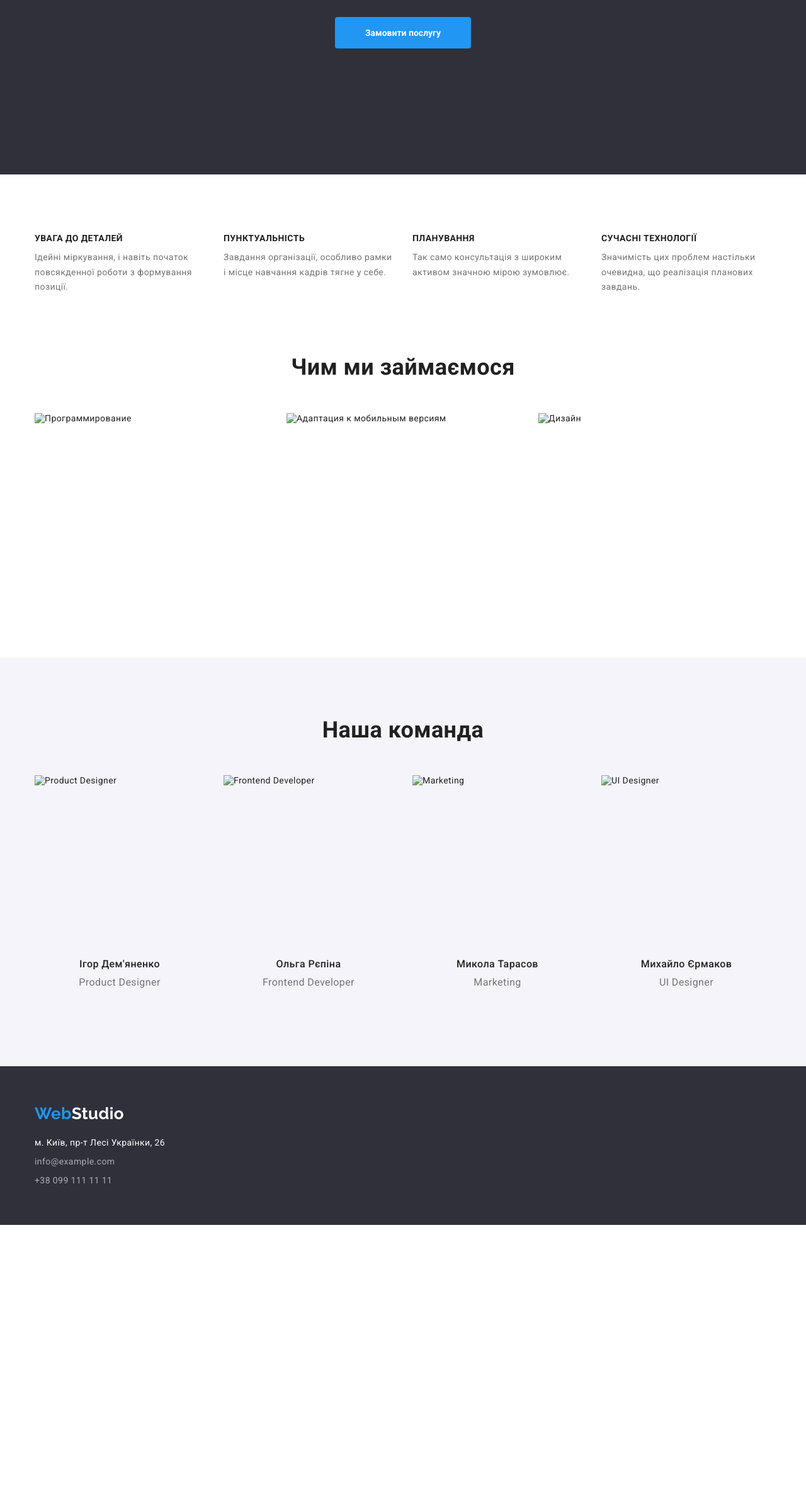
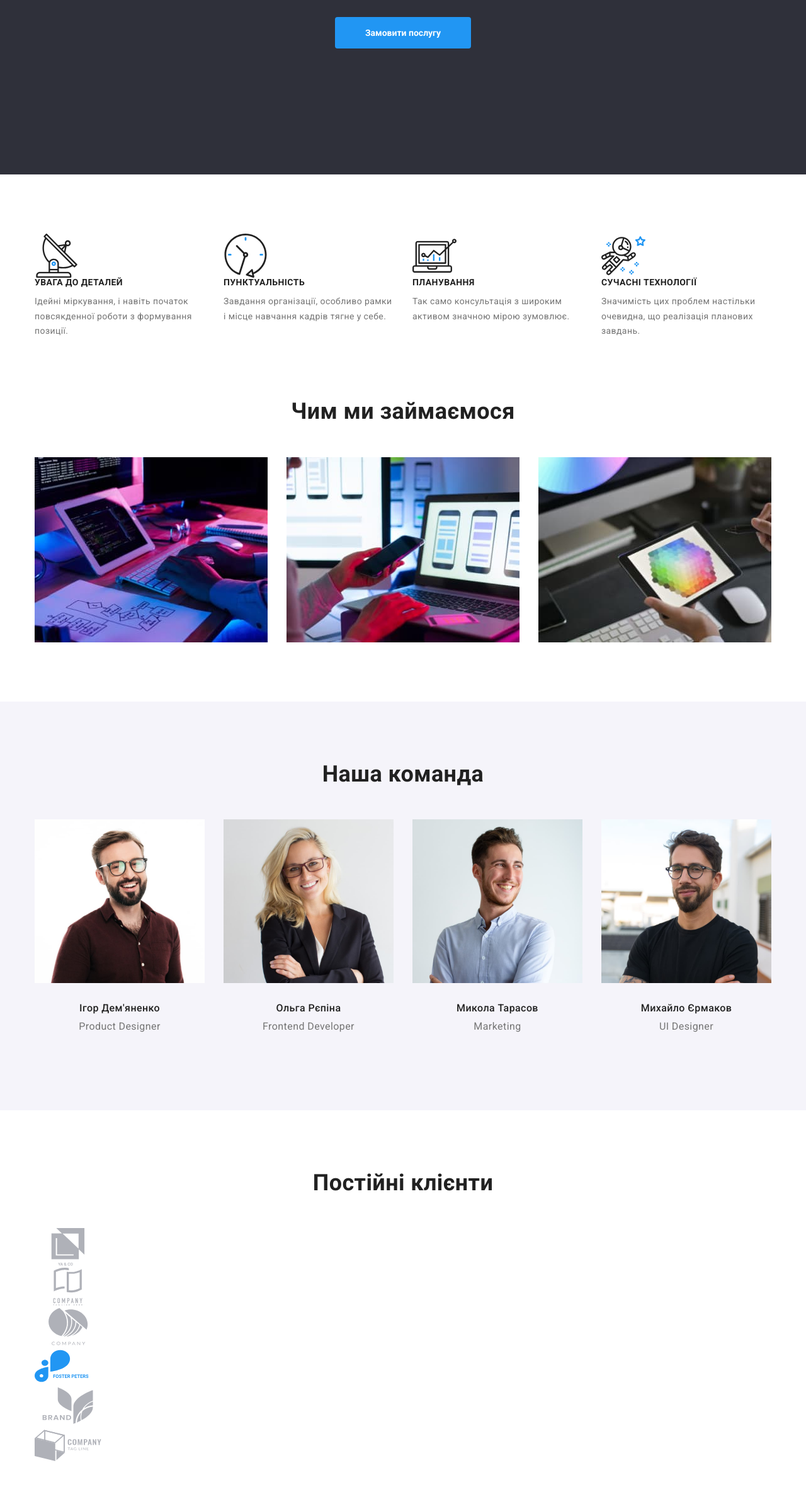
Before and after one commit to EugeniaKutsel/goit-markup-hw-04, a plain HTML site: page index.html in a window 1280 px wide. Shown: the part 404-2762 px from the top of the page at 63% size. Before the commit the page ends 2349 px from the top, so only its background shows below. Drawn offline with nearby package versions, Linux system fonts and the light colour scheme.

Commit message:
Update index.html

```diff
--- a/index.html
+++ b/index.html
@@ -26,8 +26,18 @@
                 </ul>
             </nav>
             <ul class="contacts list">
-                <li class="item"><a href="mailto:info@devstudio.com" class="link">info@devstudio.com</a></li>
-                <li class="item"><a href="tel:+380961111111" class="link">+38 096 111 11 11</a></li>
+                <li class="item">
+                    <a href="mailto:info@devstudio.com" class="link">info@devstudio.com</a>
+                    <svg class="contacts-list icon" width="16" height="12">
+                        <use href="./images/icons.svg#letter"></use>
+                    </svg>
+                </li>
+                <li class="item">
+                    <a href="tel:+380961111111" class="link">+38 096 111 11 11</a>
+                    <svg class="contacts-list icon" width="10" height="16">
+                        <use href="./images/icons.svg#phone"></use>
+                    </svg>
+                </li>
             </ul>
         </div>
     </header>
@@ -43,19 +53,39 @@
                 <h2 class="hidden">Особливості</h2>
                 <ul class="features-list list">
                     <li class="item">
+                        <div class="features-list icon-box">
+                            <svg class="features-list icon" width="70" height="70">
+                                <use href="./images/icons.svg#antenna"></use>
+                            </svg>
+                        </div>
                         <h3 class="title">УВАГА ДО ДЕТАЛЕЙ</h3>
                         <p class="text">Ідейні міркування, і навіть початок повсякденної роботи з формування позиції.
                         </p>
                     </li>
                     <li class="item">
+                        <div class="features-list icon-box">
+                            <svg class="features-list icon" width="70" height="70">
+                                <use href="./images/icons.svg#clock"></use>
+                            </svg>
+                        </div>
                         <h3 class="title">ПУНКТУАЛЬНІСТЬ</h3>
                         <p class="text">Завдання організації, особливо рамки і місце навчання кадрів тягне у себе.</p>
                     </li>
                     <li class="item">
+                        <div class="features-list icon-box">
+                            <svg class="features-list icon" width="70" height="70">
+                                <use href="./images/icons.svg#diagram"></use>
+                            </svg>
+                        </div>
                         <h3 class="title">ПЛАНУВАННЯ</h3>
                         <p class="text">Так само консультація з широким активом значною мірою зумовлює.</p>
                     </li>
                     <li class="item">
+                        <div class="features-list icon-box">
+                            <svg class="features-list icon" width="70" height="70">
+                                <use href="./images/icons.svg#astronaut"></use>
+                            </svg>
+                        </div>
                         <h3 class="title">СУЧАСНІ ТЕХНОЛОГІЇ</h3>
                         <p class="text">Значимість цих проблем настільки очевидна, що реалізація планових завдань.</p>
                     </li>
@@ -66,10 +96,11 @@
             <div class="container">
                 <h2 class="section-title">Чим ми займаємося</h2>
                 <ul class="work-list list">
-                    <li class="item"><img src="./images/box1.jpg" alt="Программирование" width="370" height="294"></li>
-                    <li class="item"><img src="./images/box2.jpg" alt="Адаптация к мобильным версиям" width="370"
+                    <li class="item"><img src="./images/work/box1.jpg" alt="Программирование" width="370" height="294">
+                    </li>
+                    <li class="item"><img src="./images/work/box2.jpg" alt="Адаптация к мобильным версиям" width="370"
                             height="294"></li>
-                    <li class="item"><img src="./images/box3.jpg" alt="Дизайн" width="370" height="294"></li>
+                    <li class="item"><img src="./images/work/box3.jpg" alt="Дизайн" width="370" height="294"></li>
                 </ul>
             </div>
         </section>
@@ -78,32 +109,82 @@
                 <h2 class="section-title">Наша команда</h2>
                 <ul class="team-list list">
                     <li class="item">
-                        <img src="./images/product_designer.jpg" alt="Product Designer" width="270" height="260">
+                        <img src="./images/team/product_designer.jpg" alt="Product Designer" width="270" height="260">
                         <div class="team-border">
                             <h3 class="title">Ігор Дем'яненко</h3>
                             <p class="text">Product Designer</p>
                         </div>
                     </li>
                     <li class="item">
-                        <img src="./images/frontend_developer.jpg" alt="Frontend Developer" width="270" height="260">
+                        <img src="./images/team/frontend_developer.jpg" alt="Frontend Developer" width="270"
+                            height="260">
                         <div class="team-border">
                             <h3 class="title">Ольга Рєпіна</h3>
                             <p class="text">Frontend Developer</p>
                         </div>
                     </li>
                     <li class="item">
-                        <img src="./images/marketing.jpg" alt="Marketing" width="270" height="260">
+                        <img src="./images/team/marketing.jpg" alt="Marketing" width="270" height="260">
                         <div class="team-border">
                             <h3 class="title">Микола Тарасов</h3>
                             <p class="text">Marketing</p>
                         </div>
                     </li>
                     <li class="item">
-                        <img src="./images/ui_designer.jpg" alt="UI Designer" width="270" height="260">
+                        <img src="./images/team/ui_designer.jpg" alt="UI Designer" width="270" height="260">
                         <div class="team-border">
                             <h3 class="title">Михайло Єрмаков</h3>
                             <p class="text">UI Designer</p>
                         </div>
+                    </li>
+                </ul>
+            </div>
+        </section>
+        <section class="section clients">
+            <div class="container">
+                <h2 class="section-title">Постійні клієнти</h2>
+                <ul class="clients-list list">
+                    <li class="item">
+                        <a href="">
+                            <svg class="clients-list icon" width="106" height="60">
+                                <use href="./images/icons.svg#group_1"></use>
+                            </svg>
+                        </a>
+                    </li>
+                    <li class="item">
+                        <a href="">
+                            <svg class="clients-list icon" width="106" height="60">
+                                <use href="./images/icons.svg#group_2"></use>
+                            </svg>
+                        </a>
+                    </li>
+                    <li class="item">
+                        <a href="">
+                            <svg class="clients-list icon" width="106" height="60">
+                                <use href="./images/icons.svg#group_3"></use>
+                            </svg>
+                        </a>
+                    </li>
+                    <li class="item">
+                        <a href="">
+                            <svg class="clients-list icon" width="106" height="60">
+                                <use href="./images/icons.svg#group_4"></use>
+                            </svg>
+                        </a>
+                    </li>
+                    <li class="item">
+                        <a href="">
+                            <svg class="clients-list icon" width="106" height="60">
+                                <use href="./images/icons.svg#group_5"></use>
+                            </svg>
+                        </a>
+                    </li>
+                    <li class="item">
+                        <a href="">
+                            <svg class="clients-list icon" width="106" height="60">
+                                <use href="./images/icons.svg#group_6"></use>
+                            </svg>
+                        </a>
                     </li>
                 </ul>
             </div>
@@ -119,6 +200,15 @@
                     <li class="item"><a href="tel:+380991111111" class="link">+38 099 111 11 11</a></li>
                 </ul>
             </address>
+            <div class="social-section">
+                <p class="social-section text">приєднуйтесь</p>
+                <ul class="social-list list">
+                    <li class="item"></li>
+                    <li class="item"></li>
+                    <li class="item"></li>
+                    <li class="item"></li>
+                </ul>
+            </div>
         </div>
     </footer>
 </body>
```
